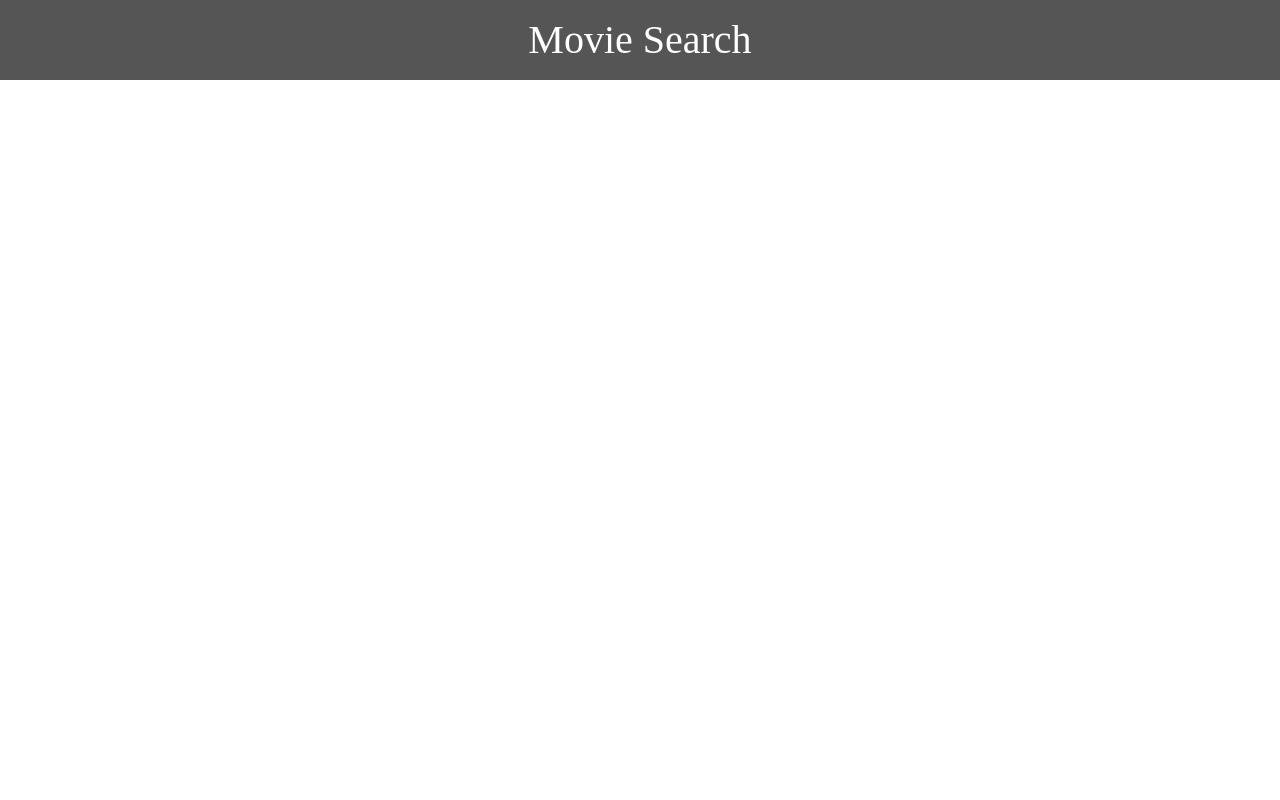
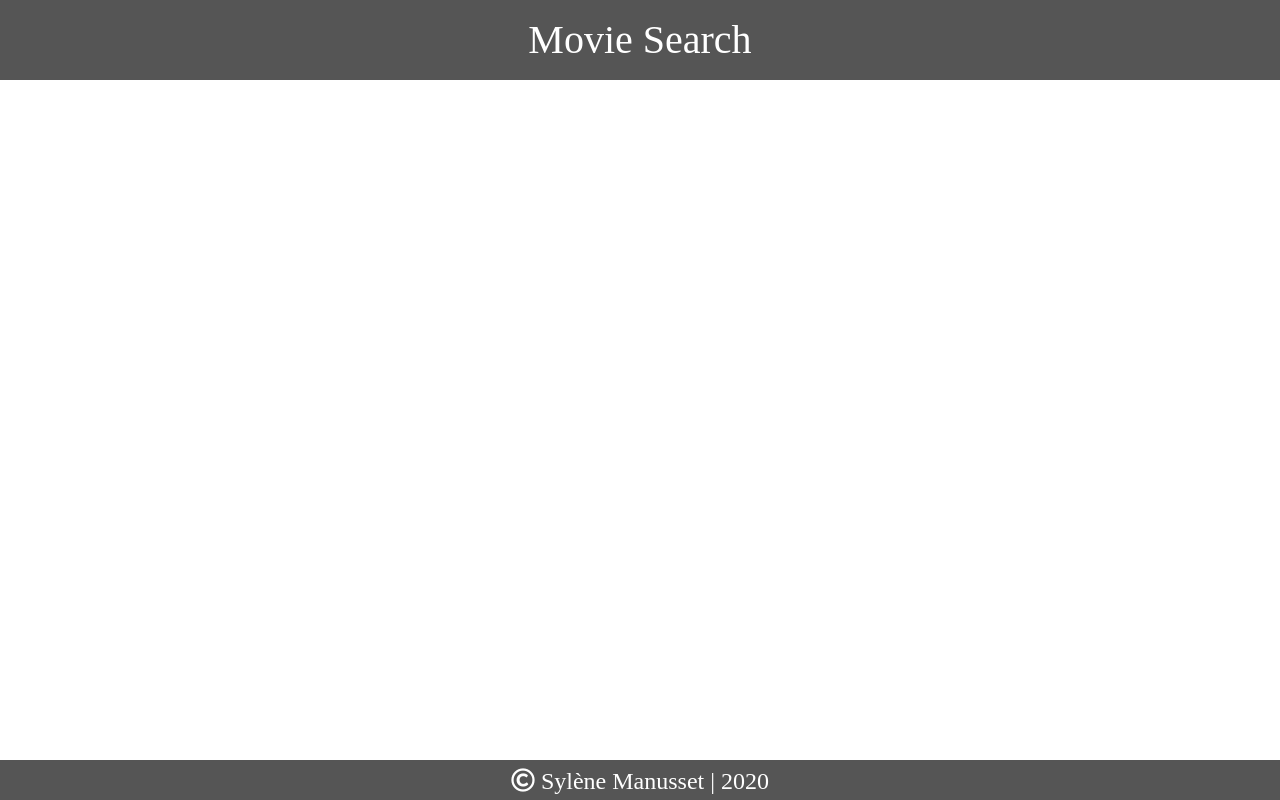
Before and after one commit to Zesysy/movie-search, a React (Create React App) app: page / in a window 1280 px wide. Built offline with nearby package versions, Linux system fonts and the light colour scheme; a web font is replaced by a local one.

Commit message:
creation of a Footer for the application using FontAwesome

```diff
--- a/package.json
+++ b/package.json
@@ -33,5 +33,6 @@
       "last 1 firefox version",
       "last 1 safari version"
     ]
-  }
+  },
+  "devDependencies": {}
 }
--- a/public/index.html
+++ b/public/index.html
@@ -8,6 +8,12 @@
     <meta
       name="description"
       content="Web site created using create-react-app"
+    />
+    <link
+      rel="stylesheet"
+      href="https://use.fontawesome.com/releases/v5.7.2/css/all.css"
+      integrity="sha384-fnmOCqbTlWIlj8LyTjo7mOUStjsKC4pOpQbqyi7RrhN7udi9RwhKkMHpvLbHG9Sr"
+      crossorigin="anonymous"
     />
     <link rel="apple-touch-icon" href="%PUBLIC_URL%/logo192.png" />
     <!--
--- a/src/App.css
+++ b/src/App.css
@@ -7,3 +7,16 @@
   justify-content: center;
   color: white;
 }
+
+.appFooter {
+  position: absolute;
+  bottom: 0;
+  left: 0;
+  right: 0;
+  height: 40px;
+  vertical-align: middle;
+  text-align: center;
+  background-color: var(--dark);
+  color: white;
+  font-size: 1.5em;
+}
--- a/src/App.js
+++ b/src/App.js
@@ -1,11 +1,14 @@
 import React from "react";
 import "./App.css";
+
 import Header from "./Header";
+import Footer from "./Footer";
 
 function App() {
   return (
     <>
       <Header title="Movie Search" />
+      <Footer myName="Sylène Manusset | 2020" />
     </>
   );
 }
--- /dev/null
+++ b/src/Footer.jsx
@@ -0,0 +1,11 @@
+import React from "react";
+
+const Footer = ({ myName }) => {
+  return (
+    <footer className="appFooter">
+      <i className="far fa-copyright m-2"> {myName}</i>
+    </footer>
+  );
+};
+
+export default Footer;
```
